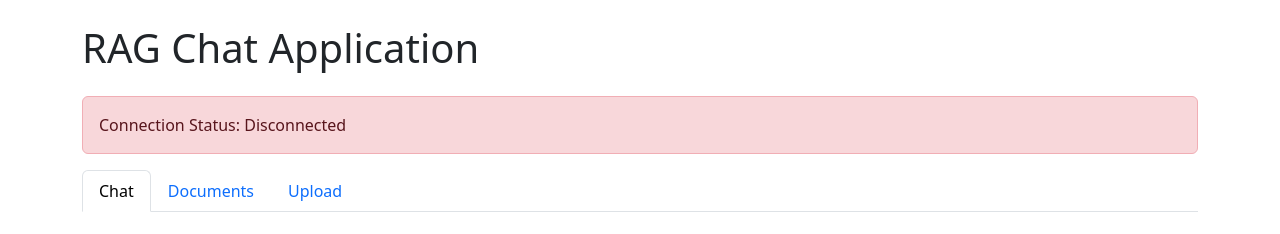
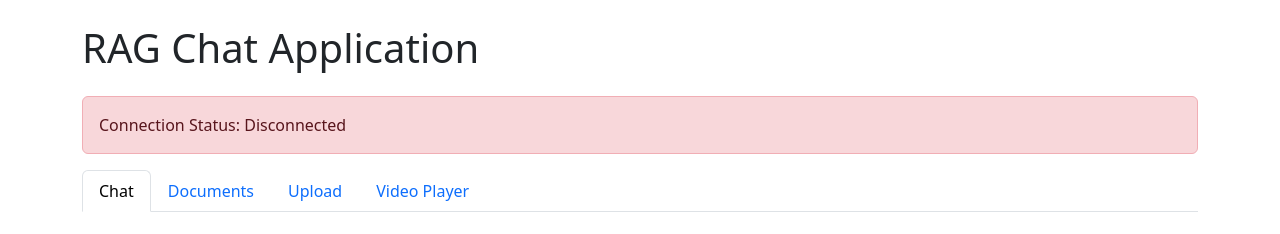
Before and after one commit to MSU-AI/ai-tutor, a React (Create React App) app in the folder frontend-react/: page / in a window 1280 px wide. Shown: the top 234 px of the page. Built offline with nearby package versions, Linux system fonts and the light colour scheme; no server answers.

Commit message:
Update App.js

```diff
--- a/frontend-react/src/App.js
+++ b/frontend-react/src/App.js
@@ -3,6 +3,7 @@ import './App.css';
 import ChatTab from './components/ChatTab';
 import DocumentsTab from './components/DocumentsTab';
 import UploadTab from './components/UploadTab';
+import VideoPlayer from './components/VideoPlayer';
 
 const API_BASE_URL = 'http://localhost:8000';
 
@@ -271,6 +272,18 @@ function App() {
             Upload
           </a>
         </li>
+        <li className="nav-item"> {/* Add Video Player tab here */}
+    <a
+      className={`nav-link ${activeTab === 'video' ? 'active' : ''}`}
+      href="#"
+      onClick={(e) => {
+        e.preventDefault();
+        setActiveTab('video');
+      }}
+    >
+      Video Player
+    </a>
+      </li>
       </ul>
 
       {activeTab === 'chat' && (
@@ -302,6 +315,9 @@ function App() {
           apiBaseUrl={API_BASE_URL}
         />
       )}
+            {activeTab === 'video' && (
+  <VideoPlayer />
+)}
     </div>
   );
 }
```
